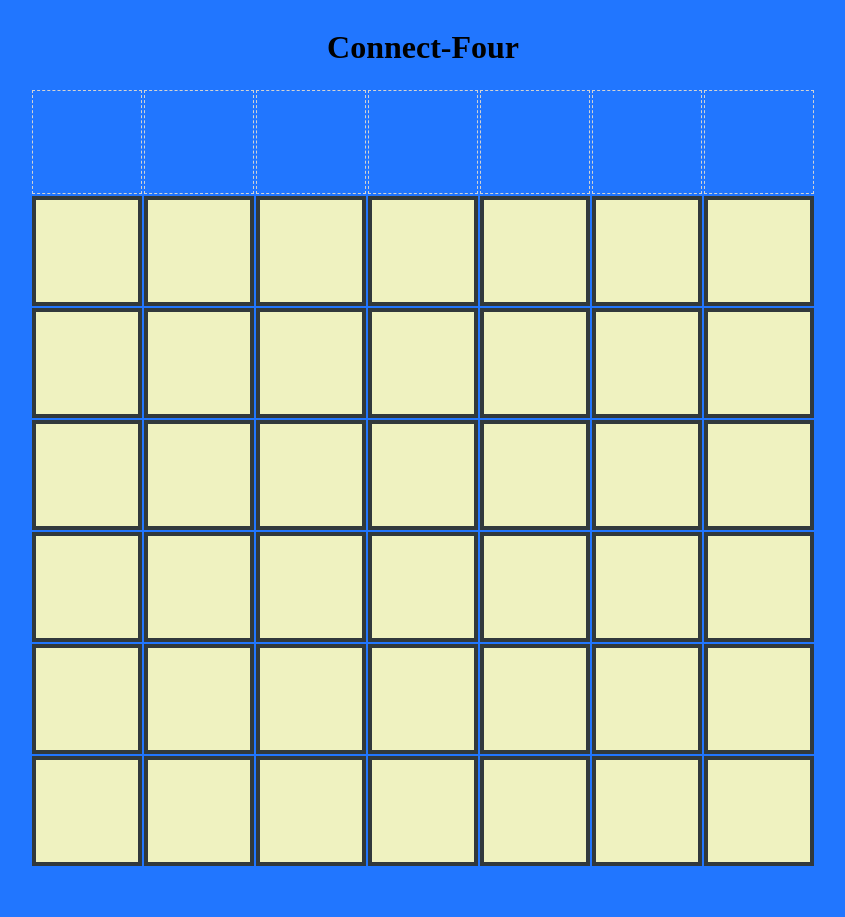
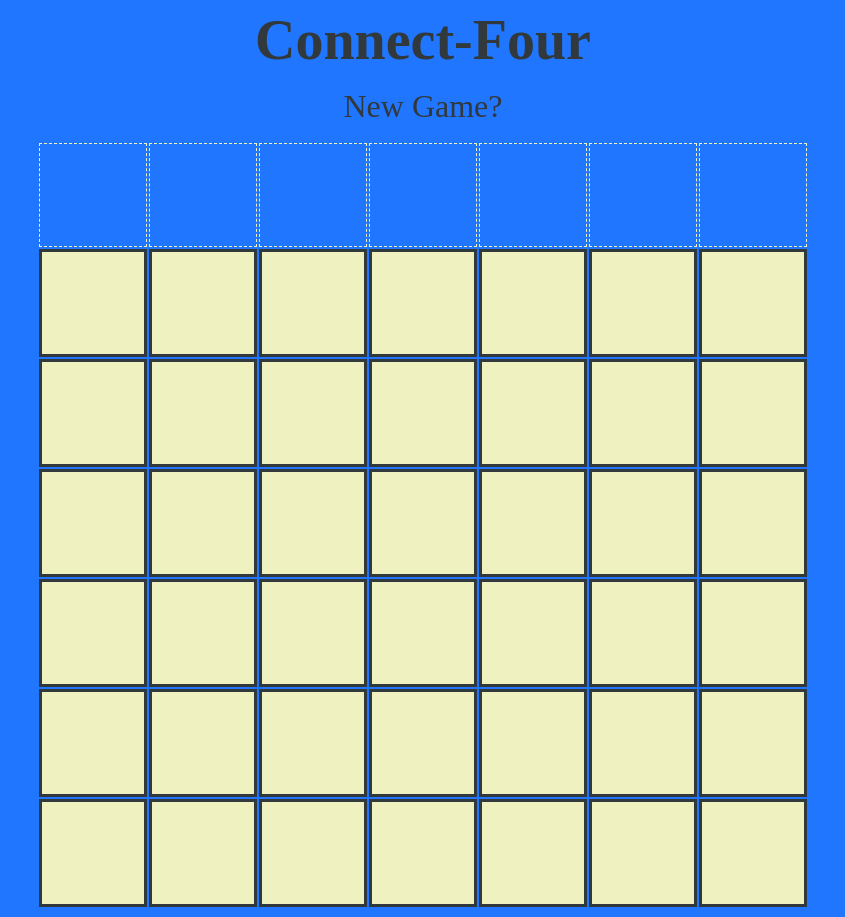
Before and after one commit to colts18seth/Connect-Four, a plain HTML site: page index.html in a window 1280 px wide. Shown: the whole page, without its empty margins (217-1062 px from the left). Before the commit the page ends 876 px from the top, so only its background shows below. Drawn offline with Linux system fonts and the light colour scheme.

Commit message:
added new game button

```diff
--- a/connect4.css
+++ b/connect4.css
@@ -7,10 +7,29 @@ body {
 	background-color: #2176ff;
 }
 
+#header {
+	text-align: center;
+}
+
+h1 {
+	font-size: 3.5rem;
+	margin: 0;
+	color: #31393c;
+}
+
+#button {
+	display: block;
+	margin: 1rem;
+	font-size: 2rem;
+	background-color: inherit;
+	text-decoration: none;
+	color: #31393c;
+}
+
 #board td {
 	width: 100px;
 	height: 100px;
-	border: solid 4px #31393c;
+	border: solid 3px #31393c;
 	background-color: #eff2c0;
 }
 
@@ -32,7 +51,7 @@ body {
 
 /* column-top is table row of clickable areas for each column */
 #column-top td {
-	border: dashed 1px lightgray;
+	border: dashed 1px #eff2c0;
 	background-color: #2176ff;
 }
 
--- a/index.html
+++ b/index.html
@@ -7,6 +7,11 @@
 
 <div id="header">
     <h1>Connect-Four</h1>
+
+    <div id="buttonDiv">
+        <a id="button" href="index.html">New Game?</a>
+    </div>
+
 </div>
 
 <div id="game">
```
